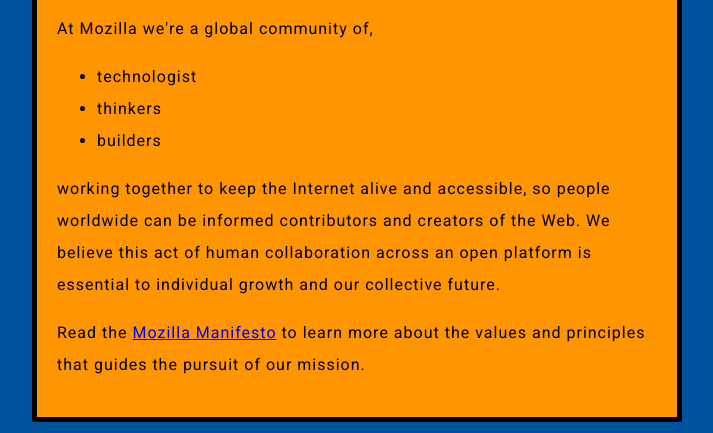
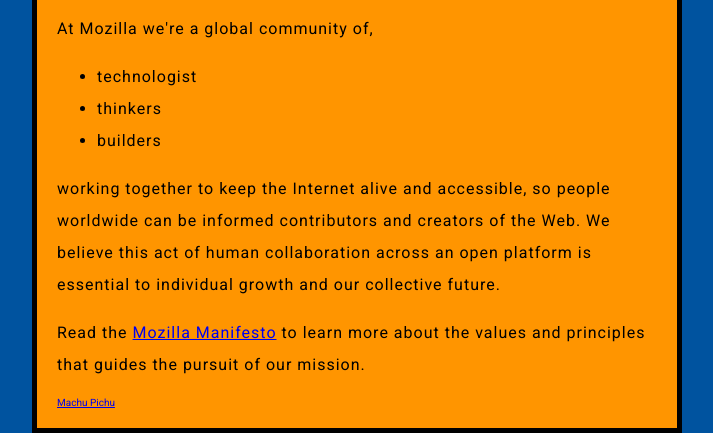
Before and after one commit to internetword/internetword.github.io, a plain HTML site: page index.html in a window 1280 px wide. Shown: the part 419-852 px from the top of the page, without its empty margins (283-996 px from the left). Drawn offline with Linux system fonts and the light colour scheme.

Commit message:
Update index.html

```diff
--- a/index.html
+++ b/index.html
@@ -22,4 +22,5 @@
 
             <p>Read the <a href="//mozilla.org/en-US/about/manifesto/">Mozilla Manifesto</a>
                 to learn more about the values and principles that guides the pursuit of our mission.</p>
+        <a href="top-places-to-visit-in-the-world-machu-picchu-peru.jpg">Machu Pichu</a>
 </html>
```
